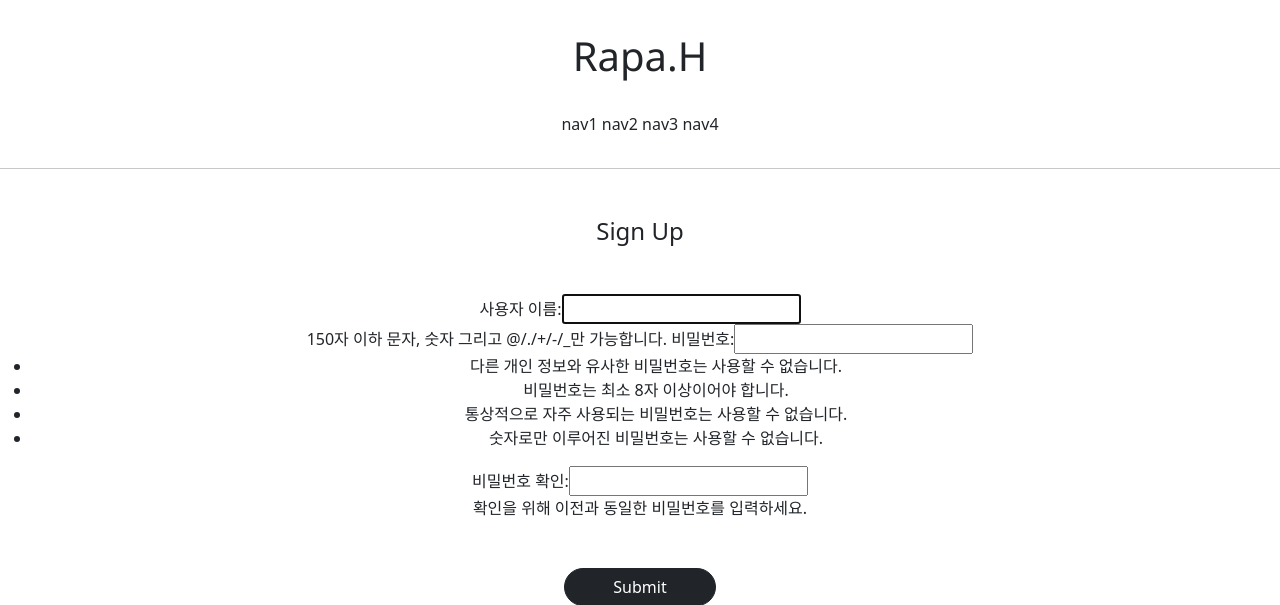
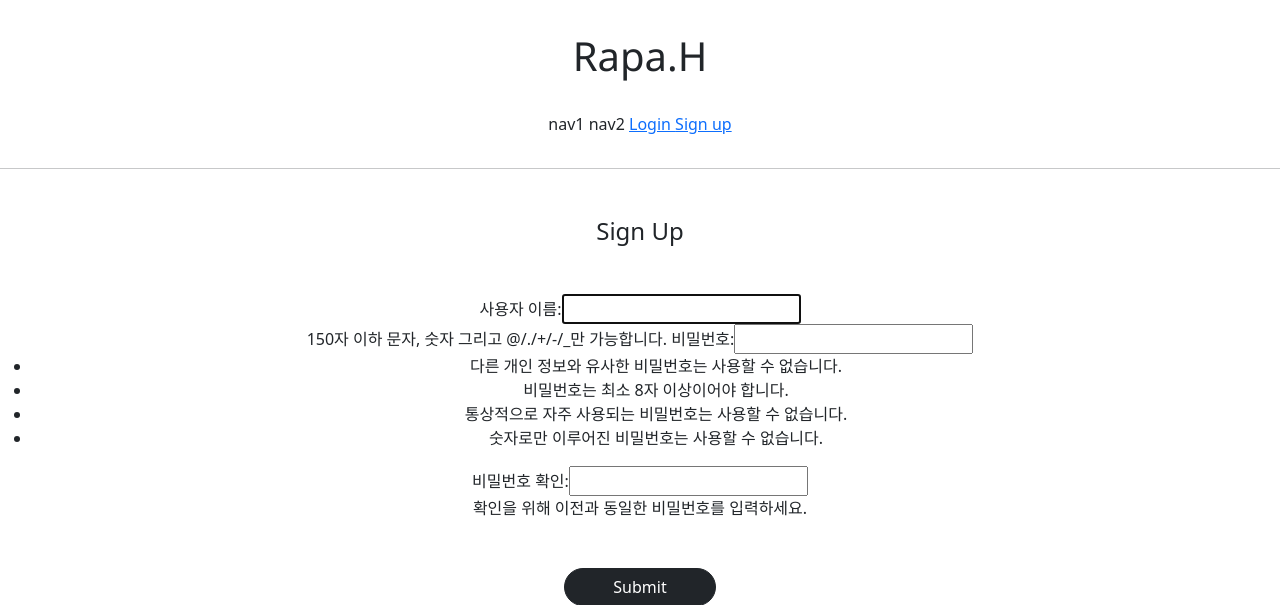
Before and after one commit to amuse777/gis_2ban_Hong, a Django app: page /account/create/ in a window 1280 px wide. Shown: the top 605 px of the page. Run offline with Django 3.2, Linux system fonts and the light colour scheme; parts of the project's set-up code (start-up, migrations or seed data) failed here and were passed over.

Commit message:
7/14 Create - 3

```diff
--- a/templates/header.html
+++ b/templates/header.html
@@ -6,8 +6,28 @@
     <div class="RapaH_header_button">
         <span>nav1</span>
         <span>nav2</span>
-        <span>nav3</span>
-        <span>nav4</span>
+
+        {% if not user.is_authenticated %}
+
+        <span>
+            <a href="{% url 'accountapp:login' %}">
+                Login
+            </a>
+        </span>
+        <span>
+            <a href="{% url 'accountapp:create' %}">
+                Sign up
+            </a>
+        </span>
+
+        {%  else %}
+        <span>
+            <a href="{% url 'accountapp:logout' %}">
+                Logout
+            </a>
+        </span>
+
+        {% endif %}
     </div>
 
 </div>
```
